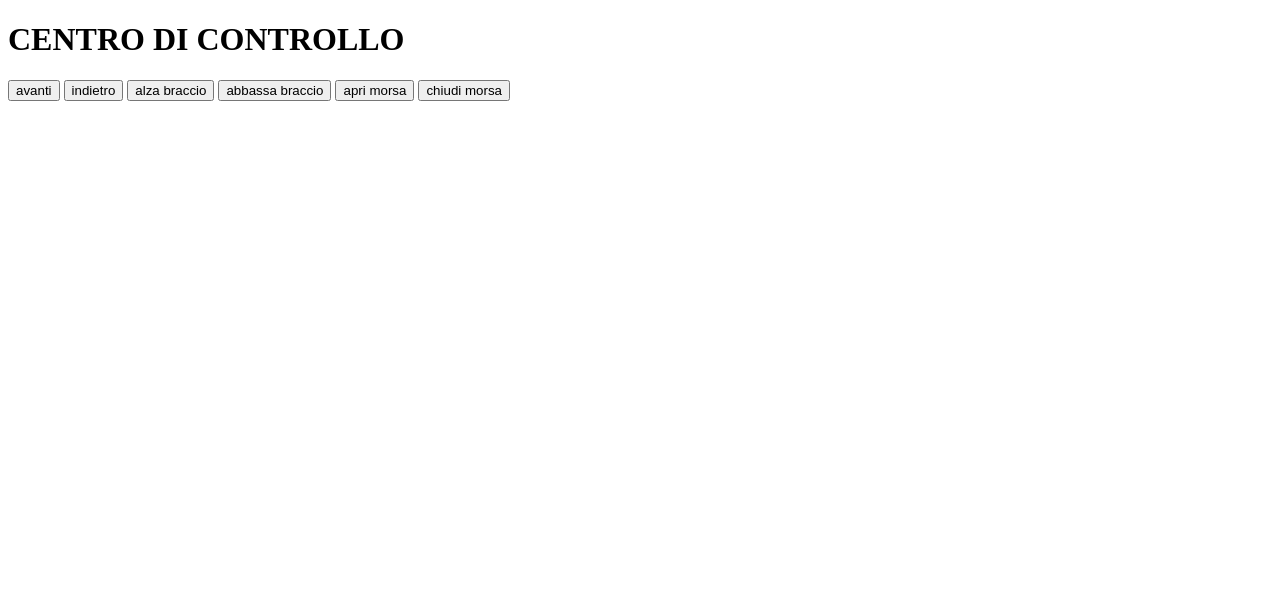
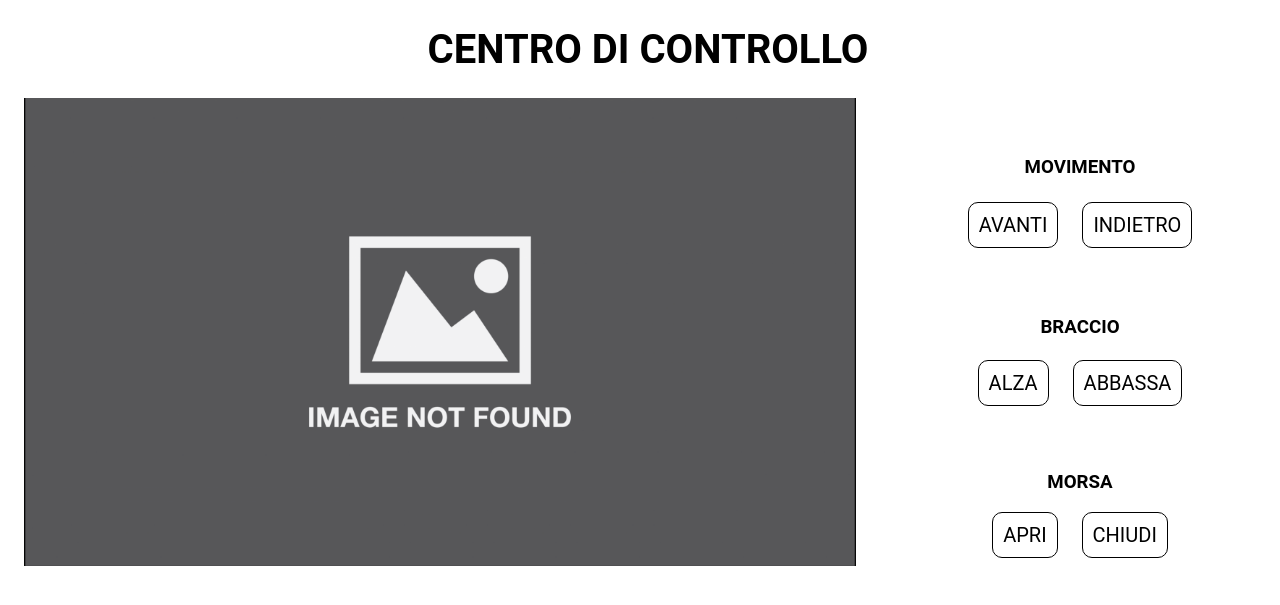
Before and after one commit to Rimaro03/esercizioFlaskRobot, a Flask app: page / in a window 1280 px wide. Shown: the top 605 px of the page. Run offline with Flask 2, Linux system fonts and the light colour scheme; some libraries are stand-ins or nearby versions.

Commit message:
controlCentre beta

```diff
--- a/static/style.css
+++ b/static/style.css
@@ -0,0 +1,71 @@
+body{
+    width: 100%;
+    height: 100%;
+}
+
+.title h1 {
+    font-size: 2.5em;
+    color: rgb(0, 0, 0);
+    text-align: center;
+    margin: 2%;
+    font-family: 'Roboto', sans-serif;
+
+}
+
+.container{
+    width: auto;
+    height: 100%;
+    display: flex;
+    flex-direction: row;
+    justify-content: space-around;
+}
+
+.images{
+    max-width: 65%;
+    max-height: 100%;
+    border-radius: 10px;
+}
+
+img.robot{
+    max-width: 100%;
+    max-height: 100%;
+}
+
+.buttons{
+    width: 30%;
+    border-radius: 10px;
+    display: flex;
+    flex-direction: column;
+    justify-content: space-around;
+    align-items: center;
+}
+
+.divButtons{
+    border-radius: 10px;
+    height: auto;
+}
+
+.button{
+    text-decoration: none;
+    color: black;
+    font-size: 20px;
+    font-family: 'Roboto', sans-serif;
+    border: 1px solid black;
+    border-radius: 10px;
+    padding: 10px;
+    margin: 10px;
+    background-color: white;
+}
+
+.button:hover{
+    background-color: black;
+    color: white;
+    transition: 0.5s;
+}
+
+.buttonDivTitle{
+    font-family: 'Roboto', sans-serif;
+    text-align: center;
+    margin: 10px;
+    padding: 10%;
+}
--- a/templates/controlcentre.html
+++ b/templates/controlcentre.html
@@ -9,15 +9,31 @@
     <title>Document</title>
 </head>
 <body>
-    <h1>CENTRO DI CONTROLLO</h1>
-
-    <button onclick="publish('avanti')">avanti</button>
-    <button onclick="publish('indietro')">indietro</button>
-    <button onclick="publish('alza')">alza braccio</button>
-    <button onclick="publish('abbassa')">abbassa braccio</button>
-    <button onclick="publish('apri')">apri morsa</button>
-    <button onclick="publish('chiudi')">chiudi morsa</button>
-
+    <div class="title">
+        <h1>CENTRO DI CONTROLLO</h1>
+    </div>
+    <div class="container">
+        <div class="images">
+            <img src="../static/8zlmfvza.bmp" alt="Image not found!" class="robot">
+        </div>
+        <div class="buttons">
+            <div class="movementButtons divButtons">
+                <h3 class="buttonDivTitle">MOVIMENTO</h3>
+                <a href="#" class="button" onclick="publish('avanti')">AVANTI</a>
+                <a href="#" class="button" onclick="publish('indietro')">INDIETRO</a>
+            </div>
+            <div class="armButtons divButtons">
+                <h3 class="buttonDivTitle">BRACCIO</h3>
+                <a href="#" class="button" onclick="publish('alza')">ALZA</a>
+                <a href="#" class="button" onclick="publish('abbassa')">ABBASSA</a>
+            </div>
+            <div class="clampButtons divButtons">
+                <h3 class="buttonDivTitle">MORSA</h3>
+                <a href="#" class="button" onclick="publish('apri')">APRI</a>
+                <a href="#" class="button" onclick="publish('chidi')">CHIUDI</a>
+            </div>
+        </div>
+    </div>
 
     <script>
         var socket = io();
@@ -25,6 +41,5 @@
             socket.emit('publish', {message: azione, topic: "rasp1/comandi"})
         }
     </script>
-
 </body>
 </html>
```
Also changed, not shown: static/8zlmfvza.bmp (added).
